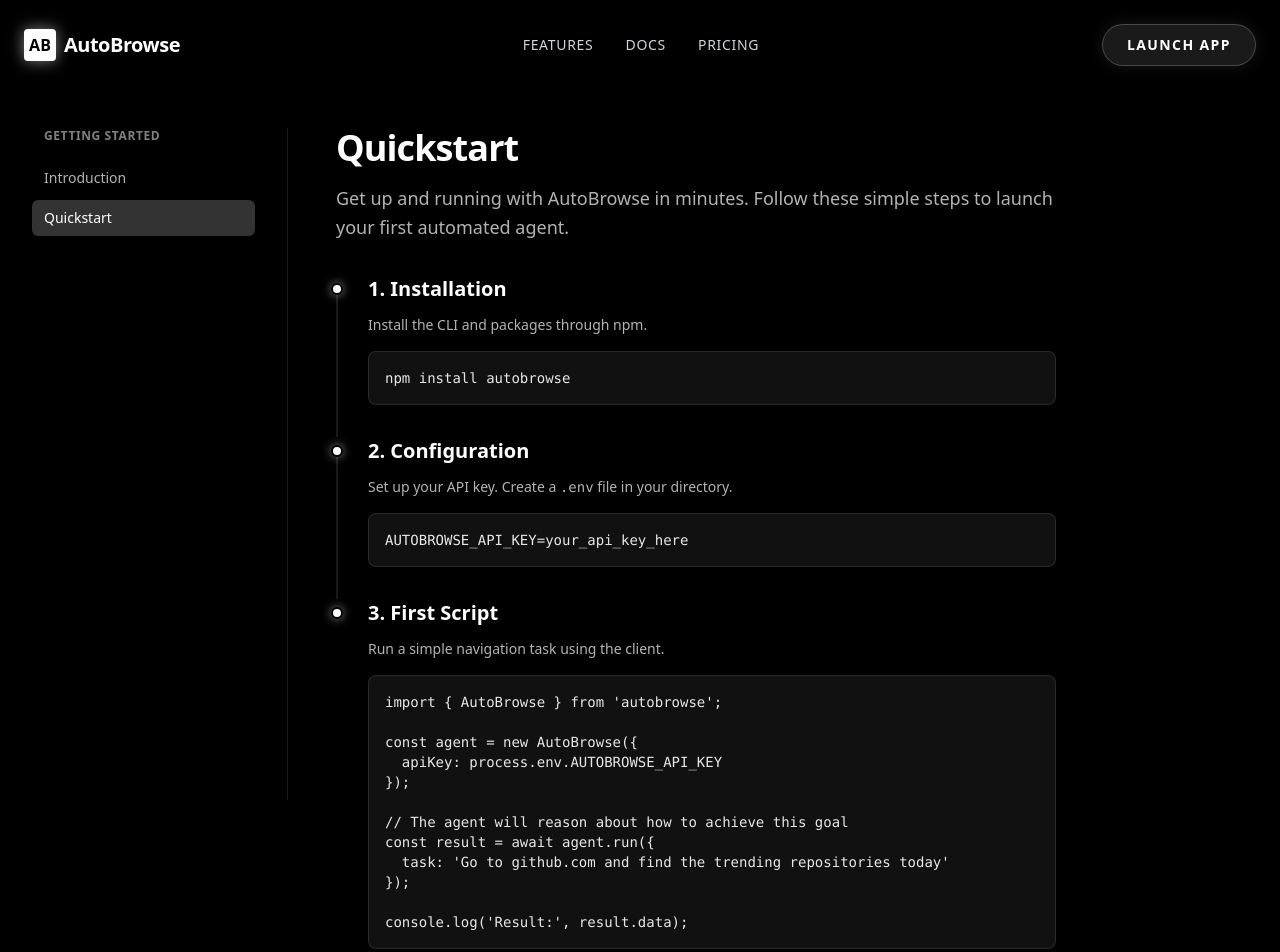
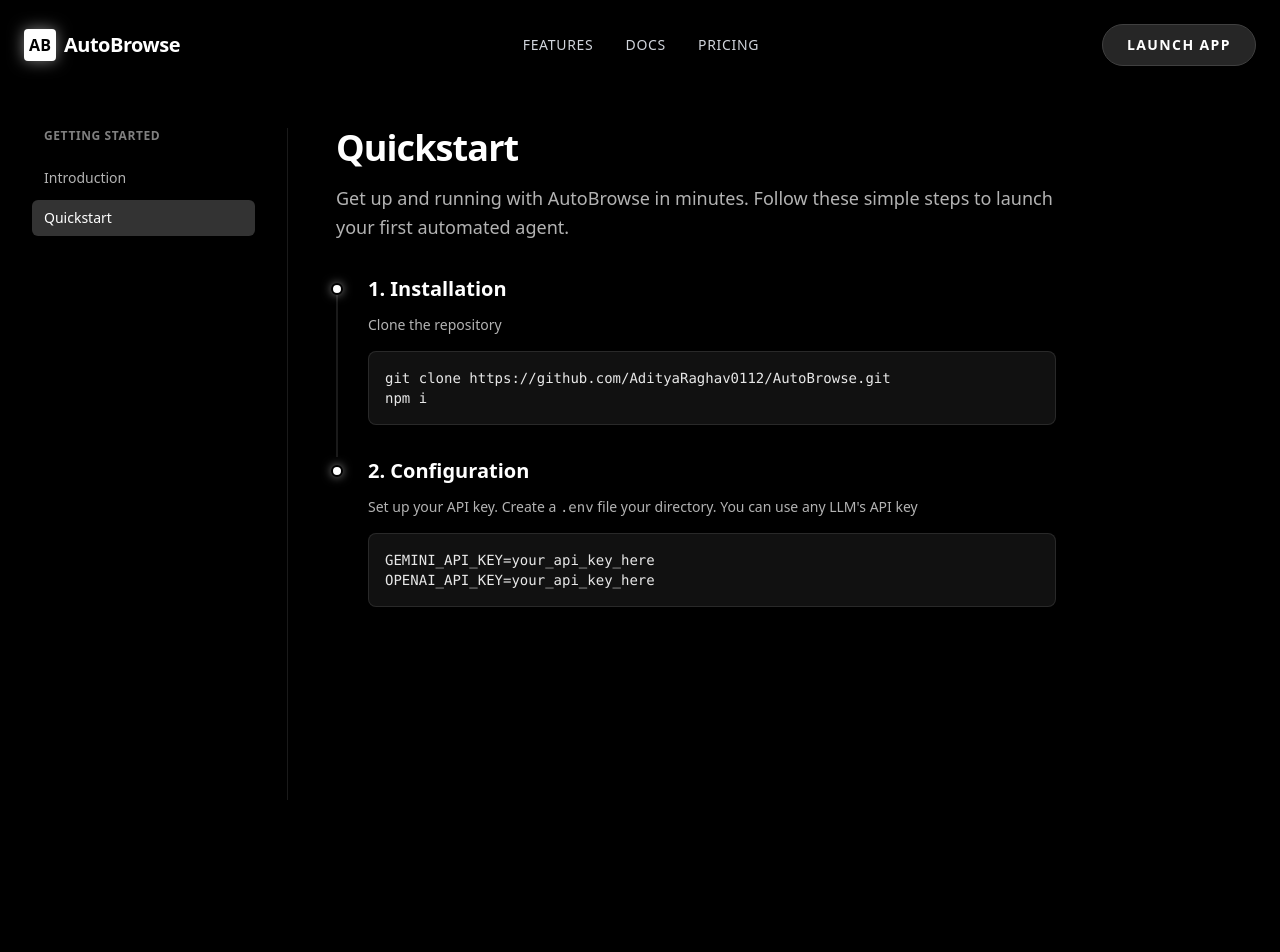
Before and after one commit to AdityaRaghav0112/AutoBrowse, a Next.js app: page /docs/quickstart in a window 1280 px wide. Shown: the top 952 px of the page. After the commit the page ends 800 px from the top, so only its background shows below. Built offline with nearby package versions, Linux system fonts and the light colour scheme.

Commit message:
changed the theme and some documentation changes

```diff
--- /dev/null
+++ b/app/components/CodeBlock.tsx
@@ -0,0 +1,37 @@
+"use client";
+
+import { useState } from "react";
+import { Check, Copy } from "lucide-react";
+
+export default function CodeBlock({ code }: { code: string }) {
+  const [copied, setCopied] = useState(false);
+
+  const copyToClipboard = async () => {
+    try {
+      await navigator.clipboard.writeText(code);
+      setCopied(true);
+      setTimeout(() => setCopied(false), 2000);
+    } catch (err) {
+      console.error("Failed to copy text: ", err);
+    }
+  };
+
+  return (
+    <div className="relative group bg-[#111] border border-white/10 rounded-lg p-4 font-mono text-sm text-white/90">
+      <div className="overflow-x-auto">
+        <pre className="whitespace-pre">{code}</pre>
+      </div>
+      <button
+        onClick={copyToClipboard}
+        className="absolute top-2 right-2 p-2 rounded-md bg-white/5 hover:bg-white/10 opacity-0 group-hover:opacity-100 transition-all duration-200 text-white/70 hover:text-white"
+        title="Copy to clipboard"
+      >
+        {copied ? (
+          <Check className="w-4 h-4 text-green-400" />
+        ) : (
+          <Copy className="w-4 h-4" />
+        )}
+      </button>
+    </div>
+  );
+}
--- a/app/components/Features.tsx
+++ b/app/components/Features.tsx
@@ -38,7 +38,7 @@
   ];
 
   return (
-    <section id="features" className="px-4 relative z-10 bg-gradient-to-t from-black via-black/90 to-transparent min-h-screen flex items-center">
+    <section id="features" className="px-4 relative z-10 bg-neutral-950 min-h-screen flex items-center">
       <div className="max-w-6xl mx-auto w-full">
         <div className="text-center mb-16">
           <motion.h2
@@ -73,13 +73,13 @@
               variants={childVariants}
               whileHover={{
                 y: -10,
-                boxShadow: "0 20px 50px -10px rgba(255, 255, 255, 0.4)",
-                borderColor: "rgba(255, 255, 255, 0.5)"
+                boxShadow: "0 20px 50px -10px rgba(0, 0, 0, 0.4)",
+                borderColor: "rgba(255, 255, 255, 0.2)"
               }}
-              className="bg-white/5 backdrop-blur-xl border border-white/10 rounded-2xl p-8 transition-all duration-30 group relative overflow-hidden"
+              className="bg-neutral-900 border border-neutral-800 rounded-2xl p-8 transition-all duration-30 group relative overflow-hidden"
             >
-              <div className="absolute top-0 left-0 w-full h-1 bg-gradient-to-r from-transparent via-white/50 to-transparent opacity-0 group-hover:opacity-100 transition-opacity duration-500" />
-              <div className="w-16 h-16 rounded-full bg-white/5 flex items-center justify-center mb-6 border border-white/10 group-hover:scale-110 transition-transform duration-300">
+              <div className="absolute top-0 left-0 w-full h-1 bg-white opacity-0 group-hover:opacity-10 transition-opacity duration-500" />
+              <div className="w-16 h-16 rounded-full bg-neutral-800 flex items-center justify-center mb-6 border border-neutral-700 group-hover:scale-110 transition-transform duration-300">
                 {feature.icon}
               </div>
               <h3 className="text-xl font-bold mb-3 text-white tracking-wide">{feature.title}</h3>
--- a/app/components/Header.tsx
+++ b/app/components/Header.tsx
@@ -42,7 +42,7 @@
       transition={{ duration: 0.5, ease: "easeOut" }}
       className={`w-full transition-all duration-300 z-50 fixed top-0 left-0 ${
         scrolled
-          ? "bg-black/60 backdrop-blur-md border-b border-white/10 shadow-lg shadow-white/5 py-4"
+          ? "bg-neutral-950 border-b border-neutral-800 shadow-lg py-4"
           : "bg-transparent py-6"
       }`}
     >
@@ -68,7 +68,7 @@
           ))}
         </nav>
 
-        <button className="hidden md:block px-6 py-2.5 bg-white/10 hover:bg-white text-white hover:text-black text-sm font-semibold rounded-full border border-white/20 backdrop-blur-sm transition-all shadow-[0_0_15px_rgba(255,255,255,0.1)] hover:shadow-[0_0_25px_rgba(255,255,255,0.4)] hover:border-white/50 uppercase tracking-widest">
+        <button className="hidden md:block px-6 py-2.5 bg-neutral-800 hover:bg-white text-white hover:text-black text-sm font-semibold rounded-full border border-neutral-700 transition-all hover:border-white uppercase tracking-widest">
           Launch App
         </button>
 
--- a/app/components/Hero.tsx
+++ b/app/components/Hero.tsx
@@ -14,17 +14,16 @@
         <h1 className="text-5xl md:text-7xl lg:text-8xl font-extrabold tracking-tight mb-6 text-white text-shadow-sm">
           AutoBrowse
         </h1>
-        <p className="text-lg md:text-xl text-gray-300 max-w-2xl mx-auto mb-10 leading-relaxed backdrop-blur-sm bg-black/10 p-2 rounded-lg">
+        <p className="text-lg md:text-xl text-gray-300 max-w-2xl mx-auto mb-10 leading-relaxed p-2">
           Experience the future of digital innovation. Immersive web design powered by cutting-edge spatial technology.
         </p>
         <motion.button
           onClick={() => window.scrollTo({ top: 800, behavior: "smooth" })}
-          whileHover={{ scale: 1.05, boxShadow: "0px 0px 10px rgba(255, 255, 255, 0.6)" }}
+          whileHover={{ scale: 1.05 }}
           whileTap={{ scale: 0.95 }}
-          className="px-8 py-4 bg-transparent border-2 border-white text-white rounded-full font-semibold relative overflow-hidden group transition-colors hover:text-black"
+          className="px-8 py-4 bg-white text-black rounded-full font-semibold relative overflow-hidden group transition-colors hover:bg-gray-200"
         >
           <span className="relative z-10 tracking-widest uppercase text-sm">Get Started Now</span>
-          <div className="absolute inset-0 bg-white transform translate-y-full transition-transform duration-300 ease-in-out group-hover:translate-y-0" />
         </motion.button>
       </motion.div>
 
--- a/app/components/Use.tsx
+++ b/app/components/Use.tsx
@@ -45,14 +45,14 @@
 
   return (
     <section id="demo" className="py-24 px-4 relative z-10 font-sans">
-      <div className="max-w-4xl mx-auto text-center">
+      <div className="max-w-4xl mx-auto text-center min-h-[80vh]">
         <motion.div
           initial={{ opacity: 0, y: 20 }}
           whileInView={{ opacity: 1, y: 0 }}
           viewport={{ once: true }}
           transition={{ duration: 0.6 }}
         >
-          <div className="inline-flex items-center gap-2 px-4 py-2 rounded-full bg-white/10 border border-white/30 text-white mb-6">
+          <div className="inline-flex items-center gap-2 px-4 py-2 rounded-full bg-neutral-800 border border-neutral-700 text-white mb-6">
             <Sparkles className="w-4 h-4" />
             <span className="text-sm font-semibold tracking-wide uppercase">AI Powered</span>
           </div>
@@ -61,7 +61,7 @@
             What do you want to automate?
           </h2>
 
-          <p className="text-gray-400 text-lg md:text-xl mb-12 max-w-2xl mx-auto">
+          <p className="text-gray-200 text-lg md:text-xl mb-12 max-w-2xl mx-auto">
             Describe your task in plain english. Our browser agent will take over and execute it seamlessly.
           </p>
         </motion.div>
@@ -73,9 +73,7 @@
           transition={{ duration: 0.6, delay: 0.2 }}
           className="relative max-w-3xl mx-auto group"
         >
-          <div className="absolute -inset-1 bg-white rounded-3xl blur opacity-10 group-hover:opacity-20 transition duration-100 group-hover:duration-200"></div>
-
-          <div className="relative bg-black/60 backdrop-blur-3xl border border-white/10 rounded-3xl flex flex-col md:flex-row shadow-sm focus-within:ring-1 focus-within:ring-white/50 transition-all items-end">
+          <div className="relative bg-neutral-900 border border-neutral-800 rounded-3xl flex flex-col md:flex-row shadow-sm focus-within:border-neutral-600 transition-all items-end">
             <textarea
               ref={textareaRef}
               value={prompt}
--- a/app/docs/page.tsx
+++ b/app/docs/page.tsx
@@ -2,7 +2,7 @@
 
 export default function Introduction() {
   return (
-    <div className="space-y-8 animate-in fade-in slide-in-from-bottom-4 duration-500 min-h-screen">
+    <div className="space-y-8 animate-in fade-in slide-in-from-bottom-4 duration-500">
       <div>
         <h1 className="text-4xl font-bold tracking-tight mb-4">Introduction</h1>
         <p className="text-lg text-white/70 leading-relaxed">
@@ -40,11 +40,13 @@
       </div>
 
       <div className="pt-4 border-t border-white/10">
-        <h2 className="text-2xl font-semibold mb-4">Next Steps</h2>
-        <p className="text-white/70">
-          Ready to dive in? Head over to the <Link href="/docs/quickstart" className="text-white/70 hover:text-white transition-colors underline underline-offset-4">Quickstart guide</Link> to install
-          and configure your first agent in minutes.
-        </p>
+        <h2 className="text-2xl font-semibold mb-4">How it works?</h2>
+        <ul className="ml-5 list-disc flex flex-col gap-1">
+          <li>Uses <a href="https://browser-use.com/" className="underline" target="_blank">browser-use</a> for the backend and Navigation through the websites.</li>
+          <li>Can work with any LLM provided the api key (e.g., OpenAI, Gemini, etc.)</li>
+          <li>Uses <a href="https://github.com/adityaraghuvanshi0/autobrowse" className="underline" target="_blank">AutoBrowse</a> for the frontend and UI.</li>
+          <li>The scraping can be done using a different or the same API or LLM. It uses a custom Python script developed by AutoBrowse</li>
+        </ul>
       </div>
     </div>
   );
--- a/app/docs/quickstart/page.tsx
+++ b/app/docs/quickstart/page.tsx
@@ -1,3 +1,5 @@
+import CodeBlock from "../../components/CodeBlock";
+
 export default function Quickstart() {
   return (
     <div className="space-y-8 animate-in fade-in slide-in-from-bottom-4 duration-500">
@@ -14,30 +16,25 @@
         <div className="relative pl-8 before:absolute before:left-0 before:top-3 before:bottom-[-32px] before:w-[2px] before:bg-white/10 last:before:hidden">
           <div className="absolute left-[-5px] top-2 w-3 h-3 rounded-full bg-white shadow-[0_0_10px_rgba(255,255,255,0.5)] border-2 border-black" />
           <h2 className="text-xl font-semibold mb-3">1. Installation</h2>
-          <p className="text-white/70 mb-4 text-sm">Install the CLI and packages through npm.</p>
-          <div className="bg-[#111] border border-white/10 rounded-lg p-4 font-mono text-sm text-white/90">
-            npm install autobrowse
-          </div>
+          <p className="text-white/70 mb-4 text-sm">Clone the repository</p>
+          <CodeBlock code={`git clone https://github.com/AdityaRaghav0112/AutoBrowse.git\nnpm i`} />
         </div>
 
         {/* Step 2 */}
         <div className="relative pl-8 before:absolute before:left-0 before:top-3 before:bottom-[-32px] before:w-[2px] before:bg-white/10 last:before:hidden">
           <div className="absolute left-[-5px] top-2 w-3 h-3 rounded-full bg-white shadow-[0_0_10px_rgba(255,255,255,0.5)] border-2 border-black" />
           <h2 className="text-xl font-semibold mb-3">2. Configuration</h2>
-          <p className="text-white/70 mb-4 text-sm">Set up your API key. Create a <code>.env</code> file in your directory.</p>
-          <div className="bg-[#111] border border-white/10 rounded-lg p-4 font-mono text-sm overflow-x-auto text-white/90">
-            AUTOBROWSE_API_KEY=your_api_key_here
-          </div>
+          <p className="text-white/70 mb-4 text-sm">Set up your API key. Create a <code>.env</code> file your directory. You can use any LLM's API key</p>
+          <CodeBlock code={`GEMINI_API_KEY=your_api_key_here
+OPENAI_API_KEY=your_api_key_here`} />
         </div>
 
         {/* Step 3 */}
-        <div className="relative pl-8">
+        {/* <div className="relative pl-8">
           <div className="absolute left-[-5px] top-2 w-3 h-3 rounded-full bg-white shadow-[0_0_10px_rgba(255,255,255,0.5)] border-2 border-black" />
           <h2 className="text-xl font-semibold mb-3">3. First Script</h2>
           <p className="text-white/70 mb-4 text-sm">Run a simple navigation task using the client.</p>
-          <div className="bg-[#111] border border-white/10 rounded-lg p-4 font-mono text-sm overflow-x-auto text-white/90">
-            <pre className="whitespace-pre">
-              {`import { AutoBrowse } from 'autobrowse';
+          <CodeBlock code={`import { AutoBrowse } from 'autobrowse';
 
 const agent = new AutoBrowse({
   apiKey: process.env.AUTOBROWSE_API_KEY
@@ -48,10 +45,8 @@
   task: 'Go to github.com and find the trending repositories today'
 });
 
-console.log('Result:', result.data);`}
-            </pre>
-          </div>
-        </div>
+console.log('Result:', result.data);`} />
+        </div> */}
       </div>
     </div>
   );
--- a/app/page.tsx
+++ b/app/page.tsx
@@ -23,7 +23,7 @@
         <Features />
 
         {/* Footer */}
-        <footer className="border-t border-white/10 bg-black/80 backdrop-blur-md py-8 text-center text-sm text-gray-500">
+        <footer className="border-t border-neutral-800 bg-neutral-950 py-8 text-center text-sm text-gray-500">
           <p>© 2026 AutoBrowse Next-Gen 3D Web. All rights reserved.</p>
         </footer>
       </div>
```
